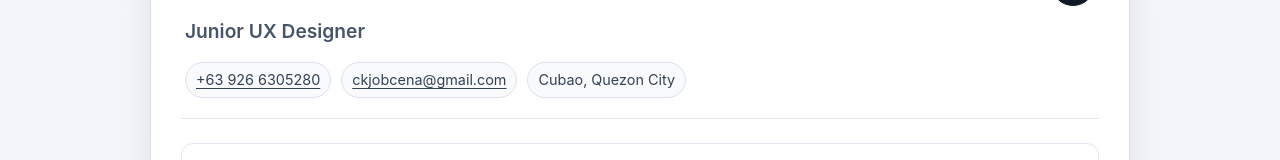
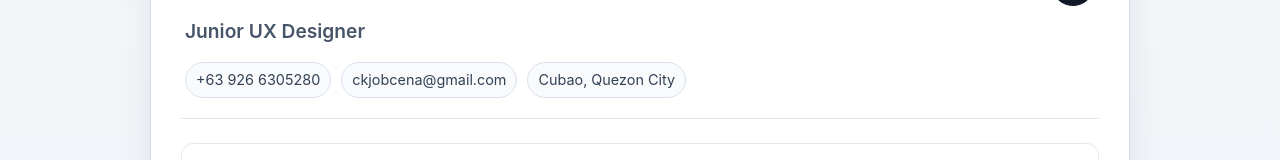
Before and after one commit to ckjo1991/iamck-portfolio-next, a Next.js app: page /resume in a window 1280 px wide. Shown: the part 308-468 px from the top of the page. Built offline with nearby package versions, Linux system fonts and the light colour scheme.

Commit message:
chore: make resume contact text non-clickable

```diff
--- a/app/resume/page.tsx
+++ b/app/resume/page.tsx
@@ -33,10 +33,10 @@ export default function ResumePage() {
           <p className="resume-role">Junior UX Designer</p>
           <ul className="resume-contact-list">
             <li>
-              <a href="tel:+639266305280">+63 926 6305280</a>
+              <span aria-label="Phone number">+63 926 6305280</span>
             </li>
             <li>
-              <a href="mailto:ckjobcena@gmail.com">ckjobcena@gmail.com</a>
+              <span aria-label="Email address">ckjobcena@gmail.com</span>
             </li>
             <li>Cubao, Quezon City</li>
           </ul>
```
